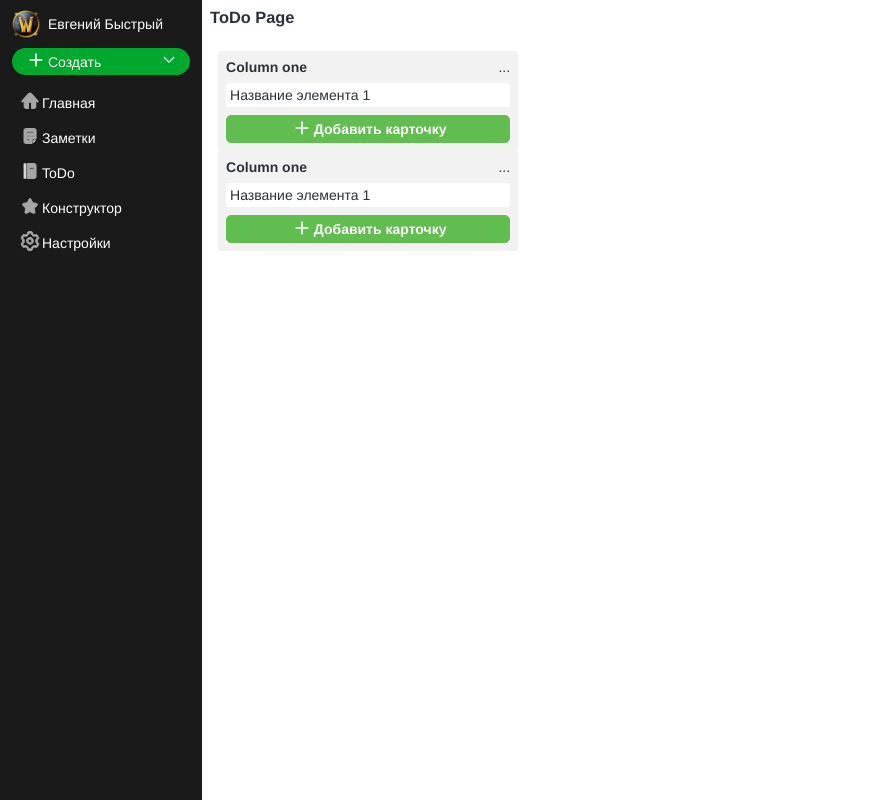
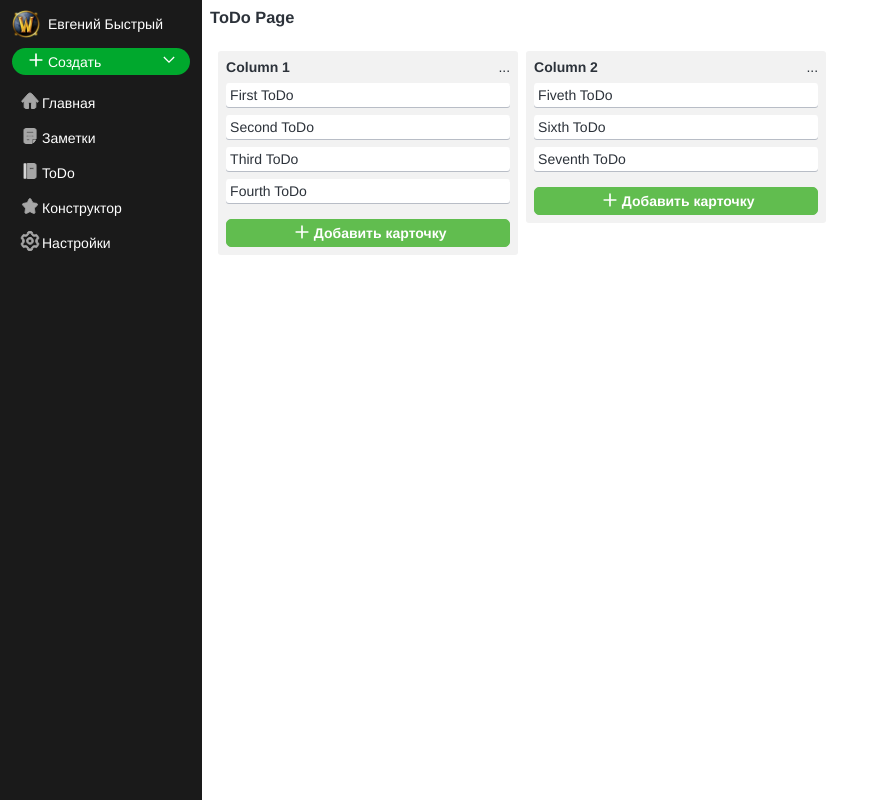
Before and after one commit to krai54rus/notebook, a Vue app: page /todo/table/1 in a window 1280 px wide. Shown: the whole page, without its empty margins (0-877 px from the left). Built offline with nearby package versions, Linux system fonts and the light colour scheme.

Commit message:
add todocolumn component, testapirequest, some styles

```diff
--- /dev/null
+++ b/public/testapi/todo.json
@@ -0,0 +1,58 @@
+[
+  {
+    "id": 1,
+    "title": "Column 1",
+    "items": [
+      {
+        "id": 1,
+        "title": "First ToDo",
+        "description": "quia et xpedita et cum\n suscipitchitecto",
+        "dateCreate": "15.07.2022"
+      },
+      {
+        "id": 2,
+        "title": "Second ToDo",
+        "description": "quia et xpedita et cum\n suscipitchitecto",
+        "dateCreate": "14.07.2022"
+      },
+      {
+        "id": 3,
+        "title": "Third ToDo",
+        "description": "quia et xpedita et cum\n suscipitchitecto",
+        "dateCreate": "13.07.2022"
+      },
+      {
+        "id": 4,
+        "title": "Fourth ToDo",
+        "description": "quia et xpedita et cum\n suscipitchitecto",
+        "dateCreate": "12.07.2022"
+      }
+    ],
+    "dateCreate": "10.07.2022"
+  },
+  {
+    "id": 2,
+    "title": "Column 2",
+    "items": [
+      {
+        "id": 5,
+        "title": "Fiveth ToDo",
+        "description": "quia et xpedita et cum\n suscipitchitecto",
+        "dateCreate": "15.07.2022"
+      },
+      {
+        "id": 6,
+        "title": "Sixth ToDo",
+        "description": "quia et xpedita et cum\n suscipitchitecto",
+        "dateCreate": "14.07.2022"
+      },
+      {
+        "id": 7,
+        "title": "Seventh ToDo",
+        "description": "quia et xpedita et cum\n suscipitchitecto",
+        "dateCreate": "13.07.2022"
+      }
+    ],
+    "dateCreate": "12.07.2022"
+  }
+]
--- a/src/components/todo/ToDoTableColumn.vue
+++ b/src/components/todo/ToDoTableColumn.vue
@@ -1,5 +1,14 @@
 <script lang="ts" setup>
   import plusSvg from '@/assets/icons/plus.svg?raw'
+  import ToDoColumnModel from '@/entities/todo/ToDoColumnModel'
+
+  interface Props {
+    column: IToDoColumn[]
+  }
+
+  const props = withDefaults(defineProps<Props>(), {
+    column: ToDoColumnModel.create(),
+  })
 
   const addCard = () => {
     console.log('addCard')
@@ -7,23 +16,29 @@
 </script>
 
 <template>
-  <div class="n-p-8 n-radius--full-sm" :class="$style['table-column']">
+  <div class="n-mr-8" :class="$style['table-column__wrapper']">
+    <div
+      class="n-p-8 n-flex n-flex-column n-radius--full-sm"
+      :class="$style['table-column__content']"
+    >
       <div
         class="n-mb-8 n-flex n-justify-space-between"
         :class="$style['table-column__head']"
       >
         <div :class="$style['table-column__title']">
-        <span>Column one</span>
+          <span>{{ column.title }}</span>
         </div>
         <div>...</div>
       </div>
       <div :class="$style['table-column__content']">
         <div class="n-flex n-flex-column" :class="$style['table-column__list']">
           <div
-          class="n-flex n-justify-start n-p-4 n-radius--full-sm"
+            v-for="item in column.items"
+            :key="item.id"
+            class="n-p-4 n-mb-8 n-flex n-justify-start n-radius--full-sm"
             :class="$style['table-column__item']"
           >
-          Название элемента 1
+            {{ item.title }}
           </div>
         </div>
       </div>
@@ -42,14 +57,30 @@
         </div>
       </div>
     </div>
+  </div>
 </template>
 
 <style lang="scss" module>
   $component: table-column;
 
   .#{$component} {
+    &__wrapper {
+      width: 300px;
+      display: inline-block;
+      height: 100%;
+      vertical-align: top;
+      white-space: nowrap;
+    }
+
+    &__content {
       background-color: var(--gray95);
-    width: 300px;
+      box-sizing: border-box;
+      max-height: 100%;
+      position: relative;
+      white-space: normal;
+      width: 100% !important;
+    }
+
     &__head {
       width: 100%;
     }
@@ -60,6 +91,12 @@
     }
     &__item {
       background-color: var(--color-white);
+      box-shadow: 0 1px 0 #091e4240;
+      cursor: pointer;
+
+      &:hover {
+        background-color: var(--color-white-hovered);
+      }
     }
     &__plus {
       &:before {
--- a/src/components/todo/ToDoTablePage.vue
+++ b/src/components/todo/ToDoTablePage.vue
@@ -1,18 +1,22 @@
 <script lang="ts" setup>
+  import { useToDoStore } from '@/pinia/todo'
+  import { computed } from 'vue'
   import ToDoTableColumn from './ToDoTableColumn.vue'
   import plusSvg from '@/assets/icons/plus.svg?raw'
 
-  const addCard = () => {
-    console.log('addCard')
-  }
+  const store = useToDoStore()
+  const items = computed(() => store.columns)
+  store.loadColumns()
 </script>
 
 <template>
   <div :class="$style['todo-table__wrapper']">
     <nb-toolbar title="ToDo Page"></nb-toolbar>
-    <div class="n-pl-16 n-pt-16" :class="$style['todo-table__content']">
-      <ToDoTableColumn></ToDoTableColumn>
-      <ToDoTableColumn></ToDoTableColumn>
+    <div
+      class="n-pl-16 n-pt-16 n-flex n-justify-start n-align-top n-wp-100 n-hp-100"
+      :class="$style['todo-table__content']"
+    >
+      <ToDoTableColumn v-for="item in items" :key="item.id" :column="item" />
     </div>
     <div :class="$style['todo-table__sidebar']"></div>
   </div>
@@ -42,11 +46,6 @@
         &__item {
           background-color: var(--color-white);
         }
-        &__plus {
-          &:before {
-            content: '\e901';
-          }
-        }
       }
     }
   }
--- /dev/null
+++ b/src/entities/todo/ToDoColumnModel.ts
@@ -0,0 +1,12 @@
+const empty = (): IToDoColumn => ({
+  id: '',
+  title: '',
+  items: [],
+  dateCreate: '',
+})
+
+export default class ToDoColumnModel {
+  static create(): IToDoColumn {
+    return empty()
+  }
+}
--- /dev/null
+++ b/src/pinia/todo.json
@@ -0,0 +1,58 @@
+[
+  {
+    "id": 1,
+    "title": "Column 1",
+    "items": [
+      {
+        "id": 1,
+        "title": "First ToDo",
+        "description": "quia et xpedita et cum\n suscipitchitecto",
+        "dateCreate": "15.07.2022"
+      },
+      {
+        "id": 2,
+        "title": "Second ToDo",
+        "description": "quia et xpedita et cum\n suscipitchitecto",
+        "dateCreate": "14.07.2022"
+      },
+      {
+        "id": 3,
+        "title": "Third ToDo",
+        "description": "quia et xpedita et cum\n suscipitchitecto",
+        "dateCreate": "13.07.2022"
+      },
+      {
+        "id": 4,
+        "title": "Fourth ToDo",
+        "description": "quia et xpedita et cum\n suscipitchitecto",
+        "dateCreate": "12.07.2022"
+      }
+    ],
+    "dateCreate": "10.07.2022"
+  },
+  {
+    "id": 2,
+    "title": "Column 2",
+    "items": [
+      {
+        "id": 5,
+        "title": "Fiveth ToDo",
+        "description": "quia et xpedita et cum\n suscipitchitecto",
+        "dateCreate": "15.07.2022"
+      },
+      {
+        "id": 6,
+        "title": "Sixth ToDo",
+        "description": "quia et xpedita et cum\n suscipitchitecto",
+        "dateCreate": "14.07.2022"
+      },
+      {
+        "id": 7,
+        "title": "Seventh ToDo",
+        "description": "quia et xpedita et cum\n suscipitchitecto",
+        "dateCreate": "13.07.2022"
+      }
+    ],
+    "dateCreate": "12.07.2022"
+  }
+]
--- a/src/pinia/todo.ts
+++ b/src/pinia/todo.ts
@@ -1,24 +1,11 @@
 import { defineStore } from 'pinia'
 import api, { errorHandler } from '@/api'
 
-interface IToDoItem {
-  id: string
-  title: string
-  description?: string
+export type RootState = {
+  columns: IToDoColumn[]
 }
 
-interface IColumn {
-  id: string
-  title: string
-  items: IToDoItem[]
-  dateCreate: Date
-}
-
-export type RootState = {
-  columns: IColumn[]
-}
-
-export const useTestStore = defineStore('toDo', {
+export const useToDoStore = defineStore('toDo', {
   state: () =>
     ({
       columns: [],
@@ -27,9 +14,7 @@ export const useTestStore = defineStore('toDo', {
   actions: {
     async loadColumns() {
       try {
-        const result: any = await api('../testapi/todo.json', 'GET')
-
-        console.log('columns ', result)
+        const result: any = await api('/testapi/todo.json', 'GET')
 
         this.columns = result
       } catch (e: any) {
--- a/src/scss/variables/colorsMain.scss
+++ b/src/scss/variables/colorsMain.scss
@@ -4,6 +4,7 @@
 
 :root {
   --color-white: #fff;
+  --color-white-hovered: #f4f5f7;
   --color-white-rgb: #{hextorgb(#fff)};
   --color-black: #2c323a;
   --color-black-rgb: #{hextorgb(#2c323a)};
```
Also changed, not shown: public/testapi/tables.json (added, +32 -0 lines), src/entities/todo/ToDoColumnTypes.ts (added, +12 -0 lines). Lines whose indentation alone changed are shown as unchanged.
